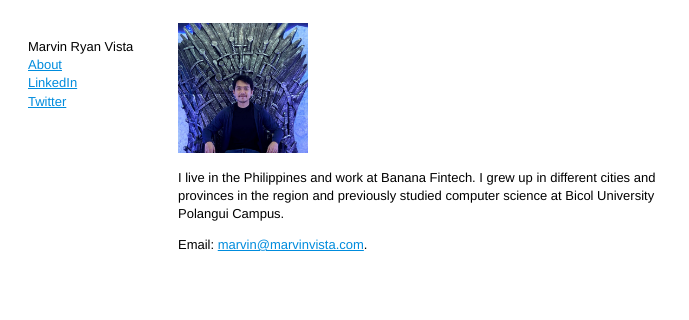
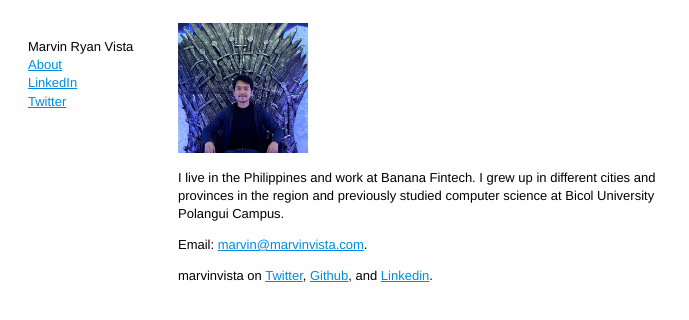
Before and after one commit to marvinvista/marvinvista.com, a plain HTML site: page about.html in a window 1280 px wide. Shown: the whole page, without its empty margins (0-689 px from the left). Drawn offline with Linux system fonts and the light colour scheme.

Commit message:
Update about.html

```diff
--- a/about.html
+++ b/about.html
@@ -19,6 +19,7 @@
 	<img src="/static/profile.jpg" height="130">
 	<p>I live in the Philippines and work at Banana Fintech. I grew up in different cities and provinces in the region and previously studied computer science at Bicol University Polangui Campus.</p>
 	<p>Email: <a href="mailto:marvin@marvinvista.com">marvin@marvinvista.com</a>.</p>
+	<p>marvinvista on <a href="https://twitter.com/marvinvista">Twitter</a>, <a href="https://github.com/marvinvista">Github</a>, and <a href="https://www.linkedin.com/in/marvinvista/">Linkedin</a>.</p>
 </div>
 </body>
 </html>
```
